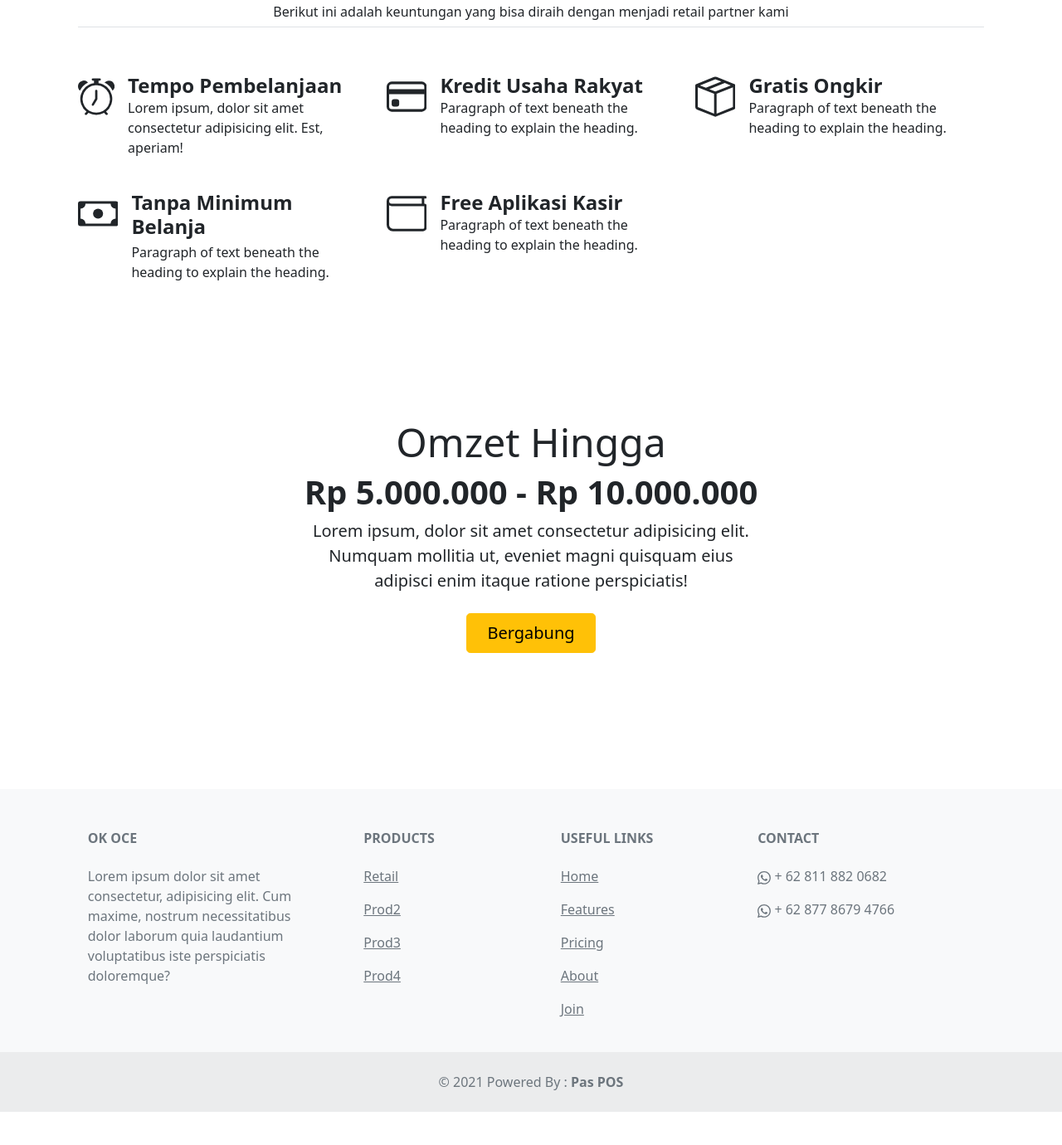
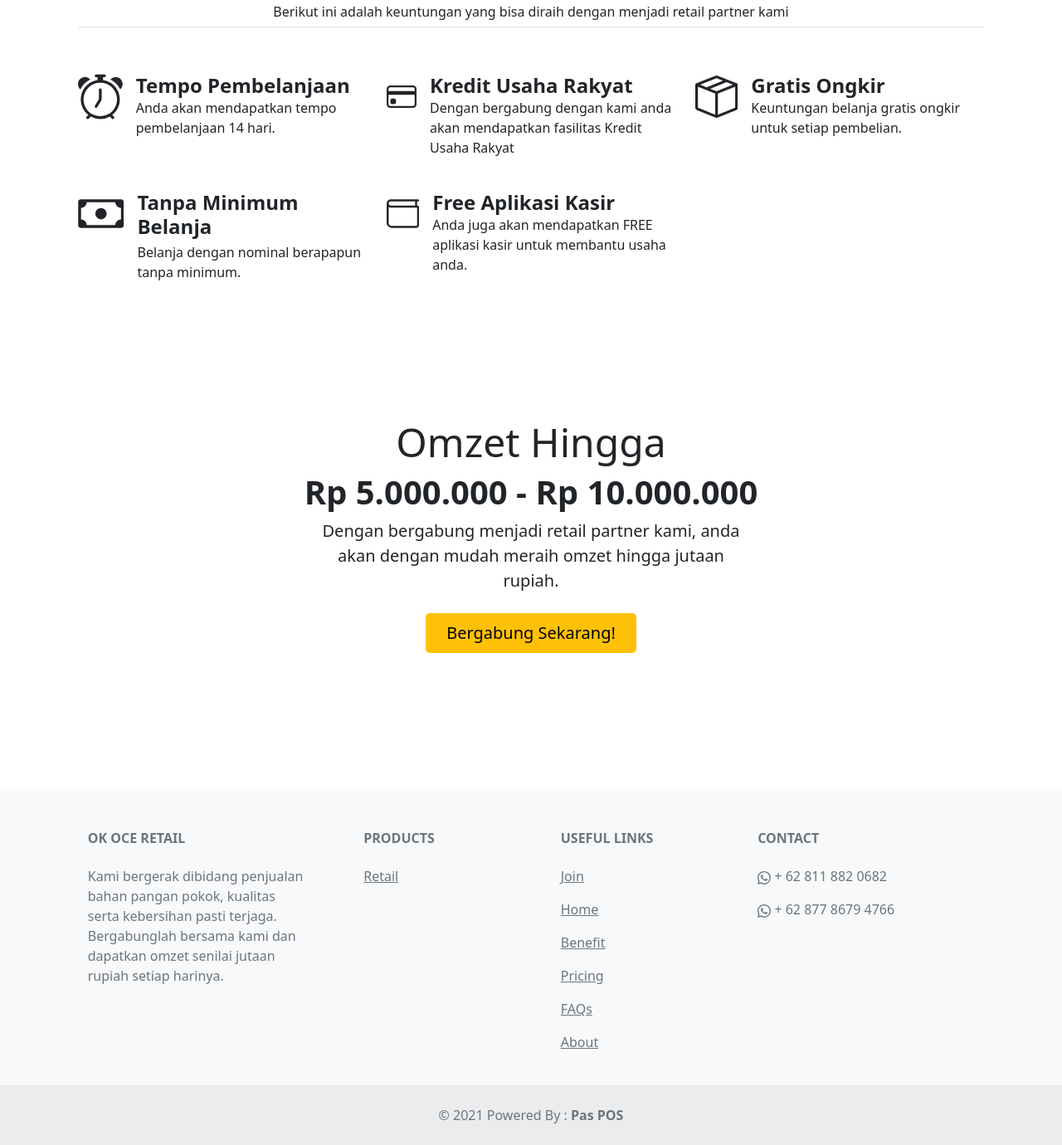
Before and after one commit to ilhamgum/ilhamgum.github.io, a plain HTML site: page index.html in a window 1280 px wide. Shown: the part 713-2093 px from the top of the page at 83% size. Before the commit the page ends 2053 px from the top, so only its background shows below. Drawn offline with nearby package versions, Linux system fonts and the light colour scheme.

Commit message:
removing dummy text

```diff
--- a/index.html
+++ b/index.html
@@ -27,7 +27,7 @@
           <!-- Navbar -->
           <ul class="nav col-12 col-lg-auto me-lg-auto mb-2 justify-content-center mb-md-0">
             <li><a href="#" class="home nav-link px-2 text-secondary">Home</a></li>
-            <li><a href="#" class="feature nav-link px-2 text-dark">Features</a></li>
+            <li><a href="#" class="feature nav-link px-2 text-dark">Benefit</a></li>
             <li><a href="#" class="pricing nav-link px-2 text-dark">Pricing</a></li>
             <li><a href="#" class="faq nav-link px-2 text-dark">FAQs</a></li>
             <li><a href="#" class="about nav-link px-2 text-dark">About</a></li>
@@ -58,7 +58,7 @@
         </div>
         <div class="col-lg-6">
           <h1 class="display-5 fw-bold lh-1 mb-3">Jadilah OK OCE Mart Retail Partner</h1>
-          <p class="lead">Lorem ipsum dolor sit amet consectetur adipisicing elit. Corrupti non dignissimos maxime vero, quam consectetur, reiciendis obcaecati ab doloremque officia possimus molestias modi voluptates, cum quibusdam laudantium nisi laborum rem?</p>
+          <p class="lead">Dengan mengikuti program kami dan menjadi partner retail, anda akan membuat sumber pendapatan anda lebih banyak. Selain itu, akan ada banyak keuntungan yang akan anda dapatkan.</p>
           <div class="d-grid gap-2 d-md-flex justify-content-md-start">
             <a href="https://sales.okoceretailpartner.com/" target="_blank" rel="noopener noreferrer">
               <button type="button" class="btn btn-warning btn-lg px-4 me-md-2">Bergabung
@@ -87,7 +87,7 @@
           </svg>
           <div>
             <h4 class="fw-bold mb-0">Tempo Pembelanjaan</h4>
-            <p>Lorem ipsum, dolor sit amet consectetur adipisicing elit. Est, aperiam!</p>
+            <p>Anda akan mendapatkan tempo pembelanjaan 14 hari.</p>
           </div>
         </div>
         <!-- Benefit 2 -->
@@ -98,7 +98,7 @@
           </svg>
           <div>
             <h4 class="fw-bold mb-0">Kredit Usaha Rakyat</h4>
-            <p>Paragraph of text beneath the heading to explain the heading.</p>
+            <p>Dengan bergabung dengan kami anda akan mendapatkan fasilitas Kredit Usaha Rakyat</p>
           </div>
         </div>
         <!-- Benefit 3 -->
@@ -108,7 +108,7 @@
           </svg>
           <div>
             <h4 class="fw-bold mb-0">Gratis Ongkir</h4>
-            <p>Paragraph of text beneath the heading to explain the heading.</p>
+            <p>Keuntungan belanja gratis ongkir untuk setiap pembelian.</p>
           </div>
         </div>
         <!-- Benefit 4 -->
@@ -119,7 +119,7 @@
           </svg>
           <div>
             <h4 class="fw-bold mb-1">Tanpa Minimum Belanja</h4>
-            <p>Paragraph of text beneath the heading to explain the heading.</p>
+            <p>Belanja dengan nominal berapapun tanpa minimum.</p>
           </div>
         </div>
         <!-- Benefit 5 -->
@@ -129,7 +129,7 @@
           </svg>
           <div>
             <h4 class="fw-bold mb-0">Free Aplikasi Kasir</h4>
-            <p>Paragraph of text beneath the heading to explain the heading.</p>
+            <p>Anda juga akan mendapatkan FREE aplikasi kasir untuk membantu usaha anda.</p>
           </div>
         </div>
       </div>
@@ -141,9 +141,11 @@
         <h1 class="display-5 fw-normal">Omzet Hingga</h1>
         <h1 class="fw-bolder">Rp 5.000.000 - Rp 10.000.000</h1>
         <div class="col-lg-6 mx-auto">
-          <p class="lead mb-4">Lorem ipsum, dolor sit amet consectetur adipisicing elit. Numquam mollitia ut, eveniet magni quisquam eius adipisci enim itaque ratione perspiciatis!</p>
+          <p class="lead mb-4">Dengan bergabung menjadi retail partner kami, anda akan dengan mudah meraih omzet hingga jutaan rupiah.</p>
           <div class="d-grid gap-2 d-sm-flex justify-content-sm-center">
-            <button type="button" class="btn btn-warning btn-lg px-4 gap-3">Bergabung</button>
+            <a href="https://sales.okoceretailpartner.com/" target="_blank" rel="noopener noreferrer">
+              <button type="button" class="btn btn-warning btn-lg px-4 gap-3">Bergabung Sekarang!</button>
+            </a>
           </div>
         </div>
       </div>
@@ -160,9 +162,9 @@
             <!-- Grid column -->
             <div class="col-md-3 col-lg-4 col-xl-3 mx-auto mb-4">
               <!-- Content -->
-              <h6 class="text-uppercase fw-bold mb-4">OK Oce</h6>
+              <h6 class="text-uppercase fw-bold mb-4">OK Oce Retail</h6>
               <p>
-                Lorem ipsum dolor sit amet consectetur, adipisicing elit. Cum maxime, nostrum necessitatibus dolor laborum quia laudantium voluptatibus iste perspiciatis doloremque?
+                Kami bergerak dibidang penjualan bahan pangan pokok, kualitas serta kebersihan pasti terjaga. Bergabunglah bersama kami dan dapatkan omzet senilai jutaan rupiah setiap harinya.
               </p>
             </div>
             <!-- Grid column -->
@@ -176,15 +178,6 @@
               <p>
                 <a href="#!" class="text-reset">Retail</a>
               </p>
-              <p>
-                <a href="#!" class="text-reset">Prod2</a>
-              </p>
-              <p>
-                <a href="#!" class="text-reset">Prod3</a>
-              </p>
-              <p>
-                <a href="#!" class="text-reset">Prod4</a>
-              </p>
             </div>
             <!-- Grid column -->
 
@@ -195,19 +188,22 @@
                 Useful links
               </h6>
               <p>
+                <a href="#!" class="text-reset">Join</a>
+              </p>
+              <p>
                 <a href="#!" class="text-reset">Home</a>
               </p>
               <p>
-                <a href="#!" class="text-reset">Features</a>
+                <a href="#!" class="text-reset">Benefit</a>
               </p>
               <p>
                 <a href="#!" class="text-reset">Pricing</a>
               </p>
               <p>
-                <a href="#!" class="text-reset">About</a>
+                <a href="#!" class="text-reset">FAQs</a>
               </p>
               <p>
-                <a href="#!" class="text-reset">Join</a>
+                <a href="#!" class="text-reset">About</a>
               </p>
             </div>
             <!-- Grid column -->
```
